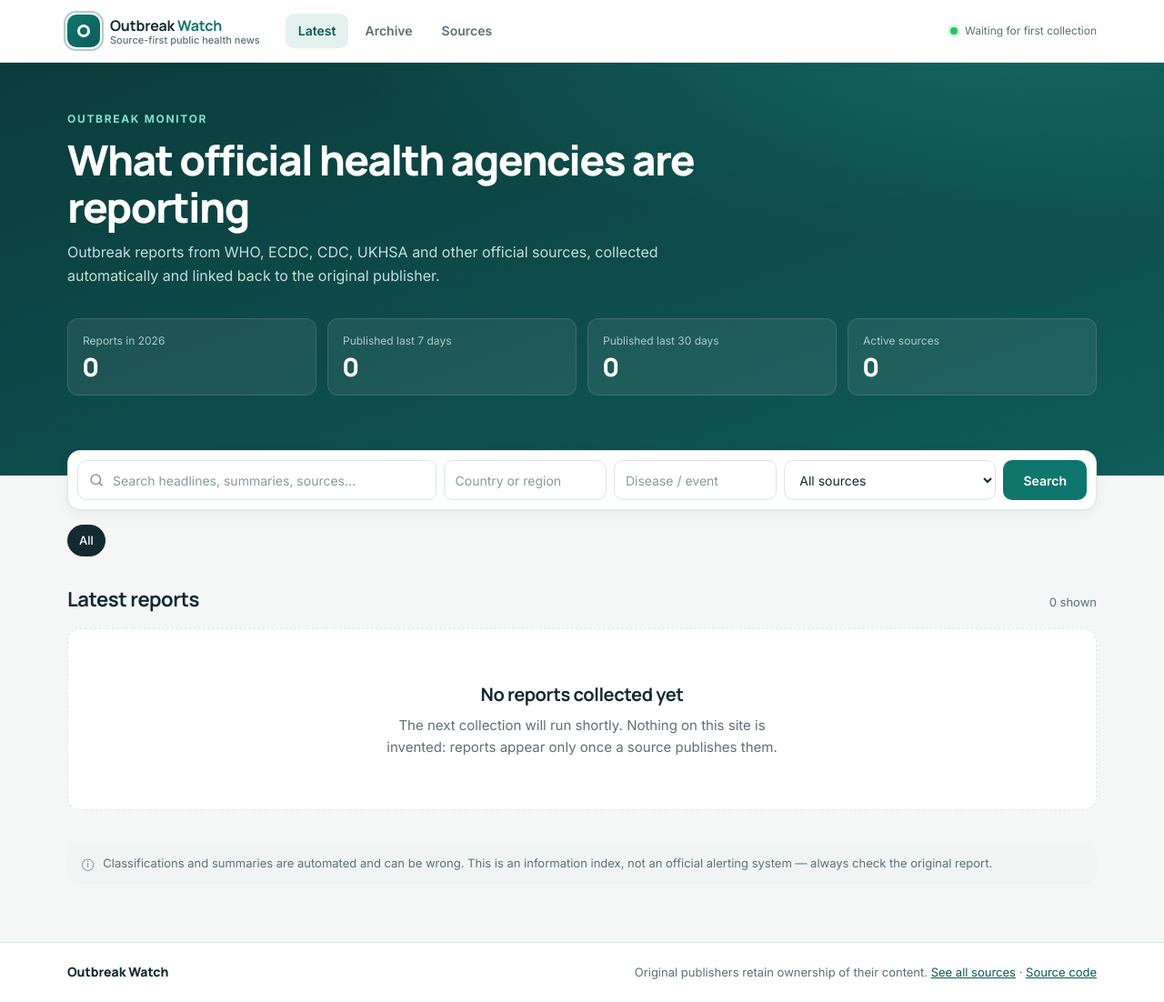
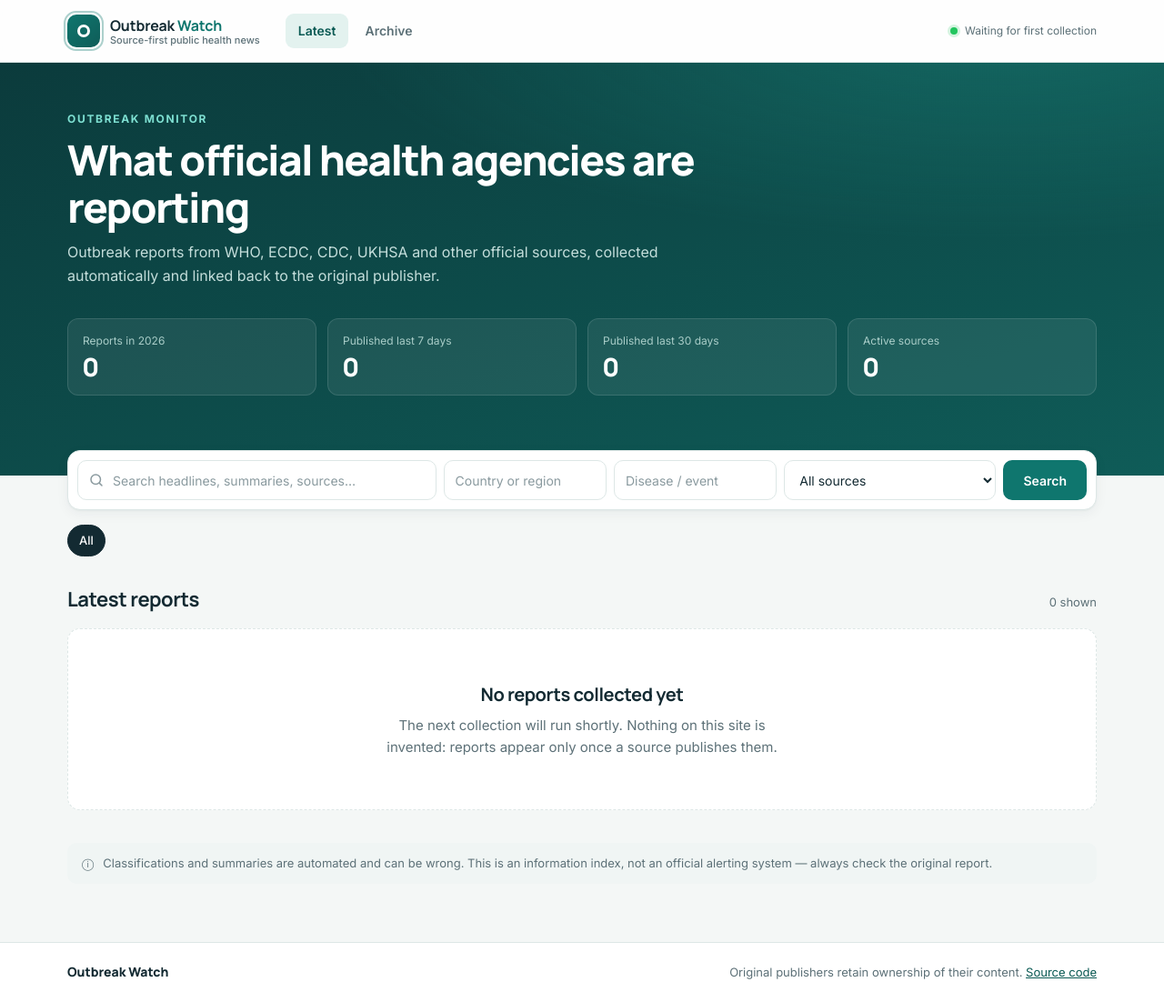
Before and after one commit to MOHZOOM/outbreak-watch, a Flask app: page / in a window 1280 px wide. Shown: the whole page at 91% size. Run offline with Flask 3, Linux system fonts and the light colour scheme; data that the repository does not hold is empty; some libraries are stand-ins or nearby versions.

Commit message:
Remove Sources nav and footer links

```diff
--- a/templates/base.html
+++ b/templates/base.html
@@ -19,7 +19,6 @@
     <nav aria-label="Main">
       <a class="{{ 'selected' if active == 'latest' }}" href="/">Latest</a>
       <a class="{{ 'selected' if active == 'archive' }}" href="/archive">Archive</a>
-      <a class="{{ 'selected' if active == 'sources' }}" href="/sources">Sources</a>
     </nav>
     <div class="status {{ 'is-running' if status.running }}" role="status">
       <span class="status-dot"></span>
@@ -53,7 +52,7 @@
 <footer>
   <div class="footer-inner">
     <span class="footer-brand">Outbreak Watch</span>
-    <span>Original publishers retain ownership of their content. <a href="/sources">See all sources</a> · <a href="https://github.com/MOHZOOM/outbreak-watch" target="_blank" rel="noopener noreferrer">Source code</a></span>
+    <span>Original publishers retain ownership of their content. <a href="https://github.com/MOHZOOM/outbreak-watch" target="_blank" rel="noopener noreferrer">Source code</a></span>
   </div>
 </footer>
 </body>
```
